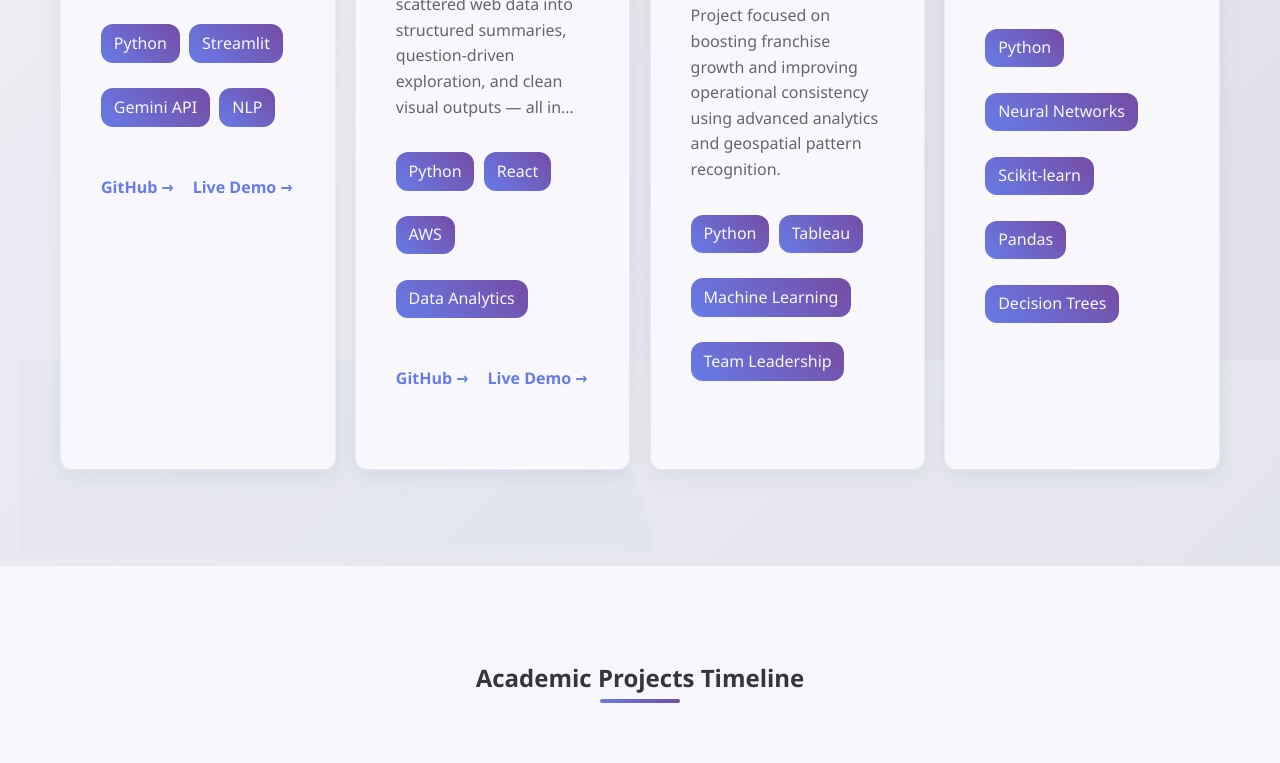
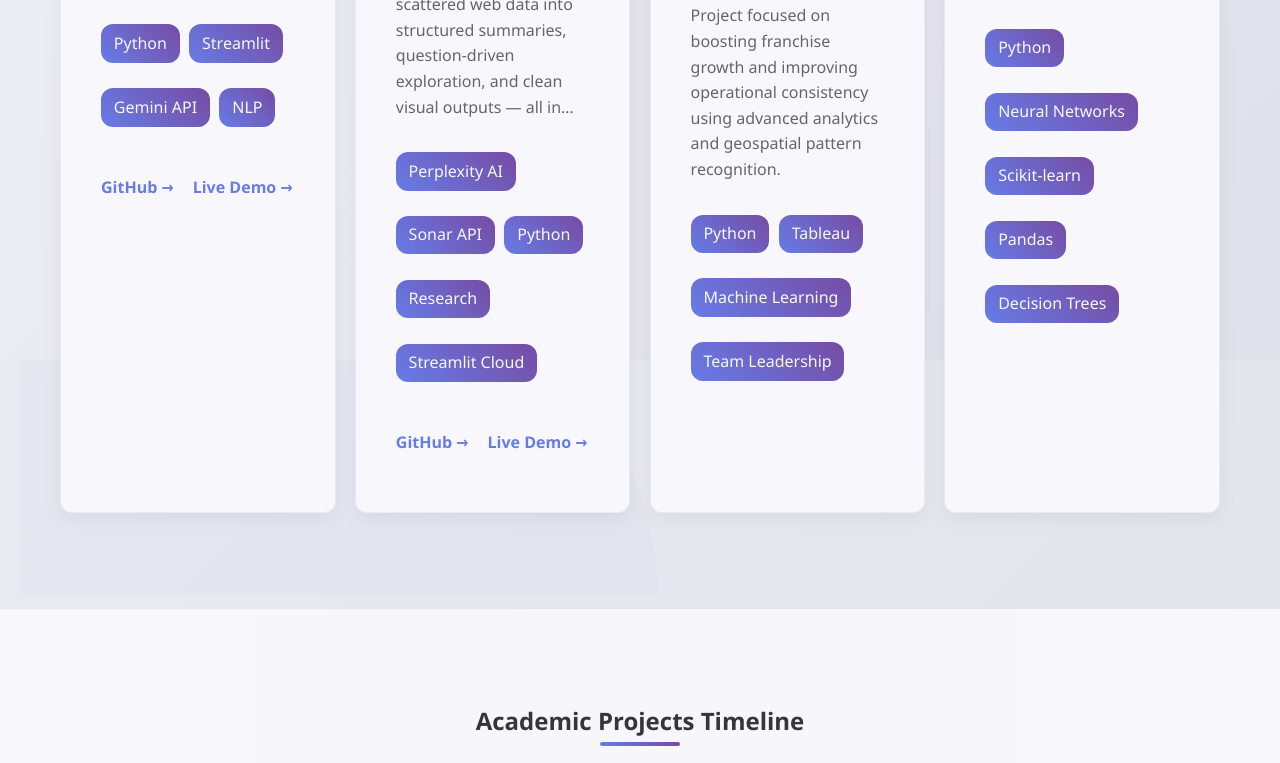
Before and after one commit to renukaKandii/portfolio, a plain HTML site: page index.html in a window 1280 px wide. Shown: the part 5765-6528 px from the top of the page. Drawn offline with Linux system fonts and the light colour scheme.

Commit message:
Update index.html

```diff
--- a/index.html
+++ b/index.html
@@ -1433,10 +1433,11 @@
                         <p>Ideal for research teams, students, and data professionals, the platform transforms scattered web data into structured summaries, question-driven exploration, and clean visual outputs — all in one place.
                         </p>
                         <div class="project-tech">
+                            <span class="tech-tag">Perplexity AI</span>
+                            <span class="tech-tag">Sonar API</span>
                             <span class="tech-tag">Python</span>
-                            <span class="tech-tag">React</span>
-                            <span class="tech-tag">AWS</span>
-                            <span class="tech-tag">Data Analytics</span>
+                            <span class="tech-tag">Research</span>
+                            <span class="tech-tag">Streamlit Cloud</span>
                         </div>
                         <div class="project-links">
                             <a href="https://github.com/renukaKandii/research-sphere" class="project-link">GitHub →</a>
```
